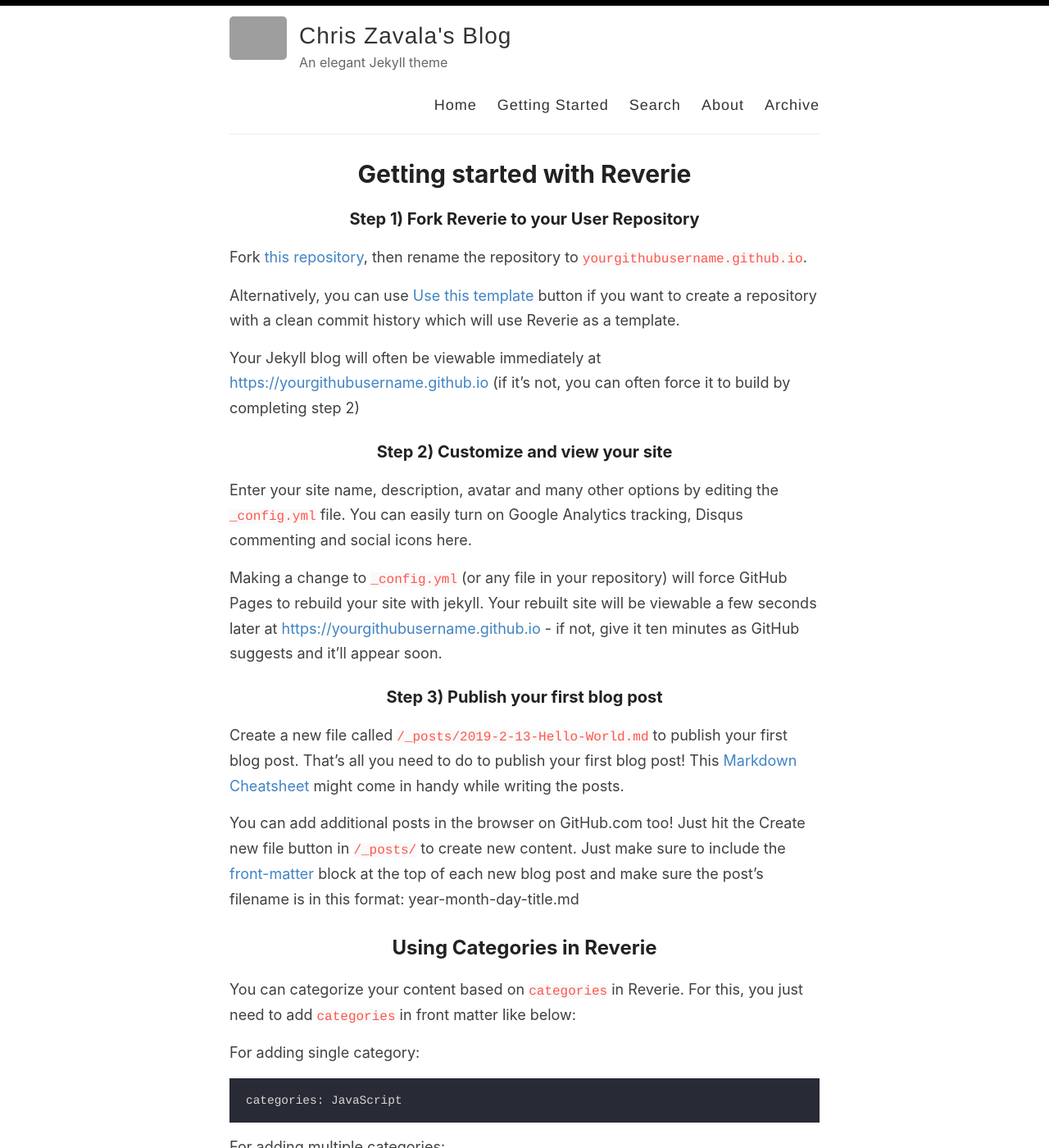
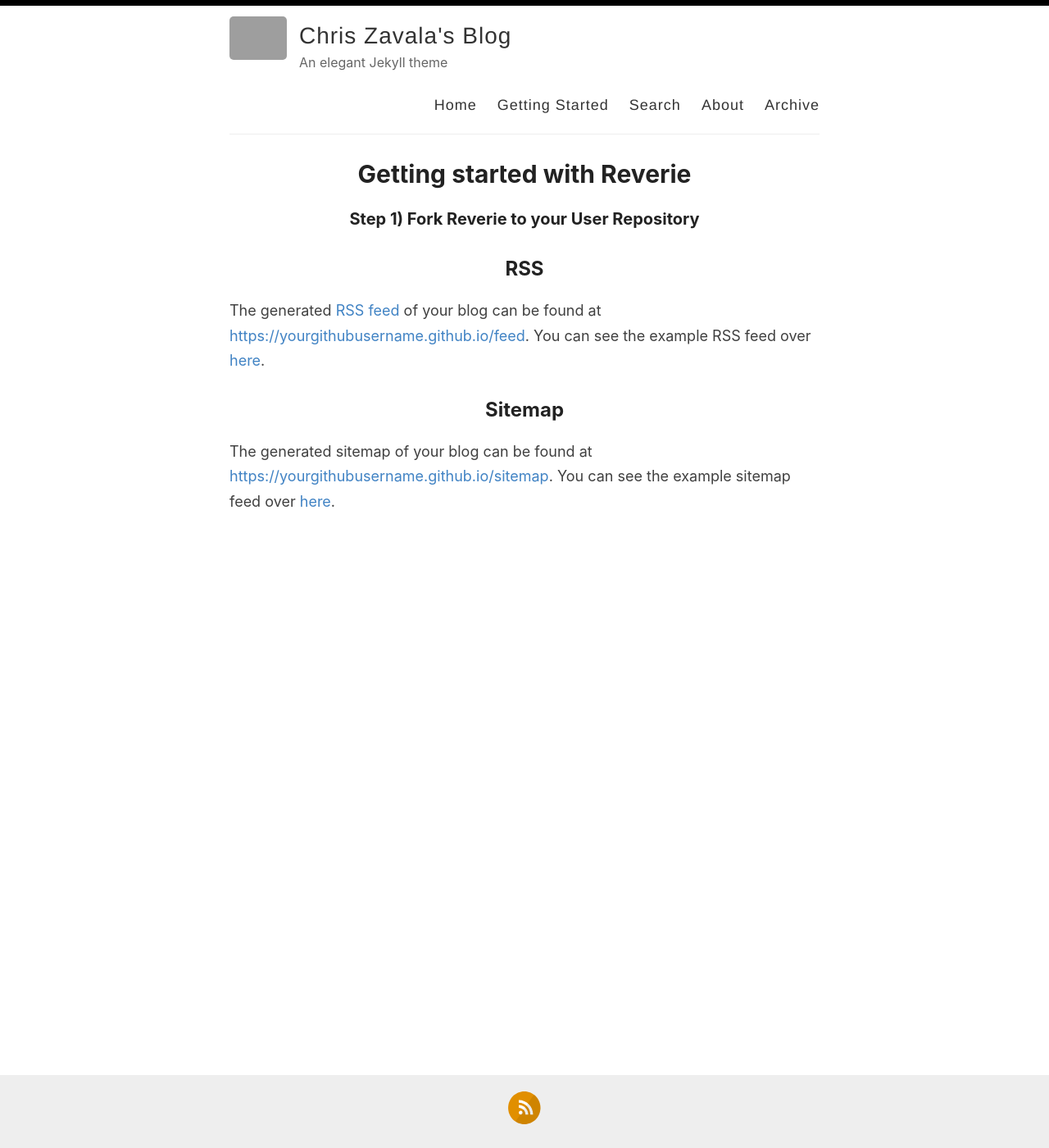
Before and after one commit to zavalalabs/zavalalabs.github.io, a Jekyll site: the page built from _pages/getting-started.md, in a window 1280 px wide and 1400 px high. Shown: the whole window at 82% size. Built offline with Jekyll 4.4.1, drawn with Linux system fonts in a browser that asks for light colours; some of the changed text lies outside the part shown; grey boxes are pictures that could not be loaded.

Commit message:
Change Getting started

````diff
--- a/_pages/getting-started.md
+++ b/_pages/getting-started.md
@@ -6,42 +6,6 @@
 
 ### Step 1) Fork Reverie to your User Repository
 
-Fork [this repository](https://github.com/amitmerchant1990/reverie), then rename the repository to `yourgithubusername.github.io`.
-
-Alternatively, you can use [Use this template](https://github.com/amitmerchant1990/reverie/generate) button if you want to create a repository with a clean commit history which will use Reverie as a template.
-
-Your Jekyll blog will often be viewable immediately at <https://yourgithubusername.github.io> (if it's not, you can often force it to build by completing step 2)
-
-### Step 2) Customize and view your site
-
-Enter your site name, description, avatar and many other options by editing the `_config.yml` file. You can easily turn on Google Analytics tracking, Disqus commenting and social icons here.
-
-Making a change to `_config.yml` (or any file in your repository) will force GitHub Pages to rebuild your site with jekyll. Your rebuilt site will be viewable a few seconds later at <https://yourgithubusername.github.io> - if not, give it ten minutes as GitHub suggests and it'll appear soon.
-
-### Step 3) Publish your first blog post
-
-Create a new file called `/_posts/2019-2-13-Hello-World.md` to publish your first blog post. That's all you need to do to publish your first blog post! This [Markdown Cheatsheet](https://github.com/adam-p/markdown-here/wiki/Markdown-Cheatsheet) might come in handy while writing the posts.
-
-> You can add additional posts in the browser on GitHub.com too! Just hit the <kbd>Create new file</kbd> button in `/_posts/` to create new content. Just make sure to include the [front-matter](http://jekyllrb.com/docs/frontmatter/) block at the top of each new blog post and make sure the post's filename is in this format: year-month-day-title.md
-
-## Using Categories in Reverie
-
-You can categorize your content based on `categories` in Reverie. For this, you just need to add `categories` in front matter like below:
-
-For adding single category:
-
-```md
-categories: JavaScript
-```
-
-For adding multiple categories:
-
-```md
-categories: [PHP, Laravel]
-```
-
-The contegorized content can be shown over this URL: <https://yourgithubusername.github.io/categories/>
-
 ## RSS
 
 The generated [RSS feed](https://en.wikipedia.org/wiki/RSS) of your blog can be found at <https://yourgithubusername.github.io/feed>. You can see the example RSS feed over [here](https://www.amitmerchant.com/reverie/feed).
````
